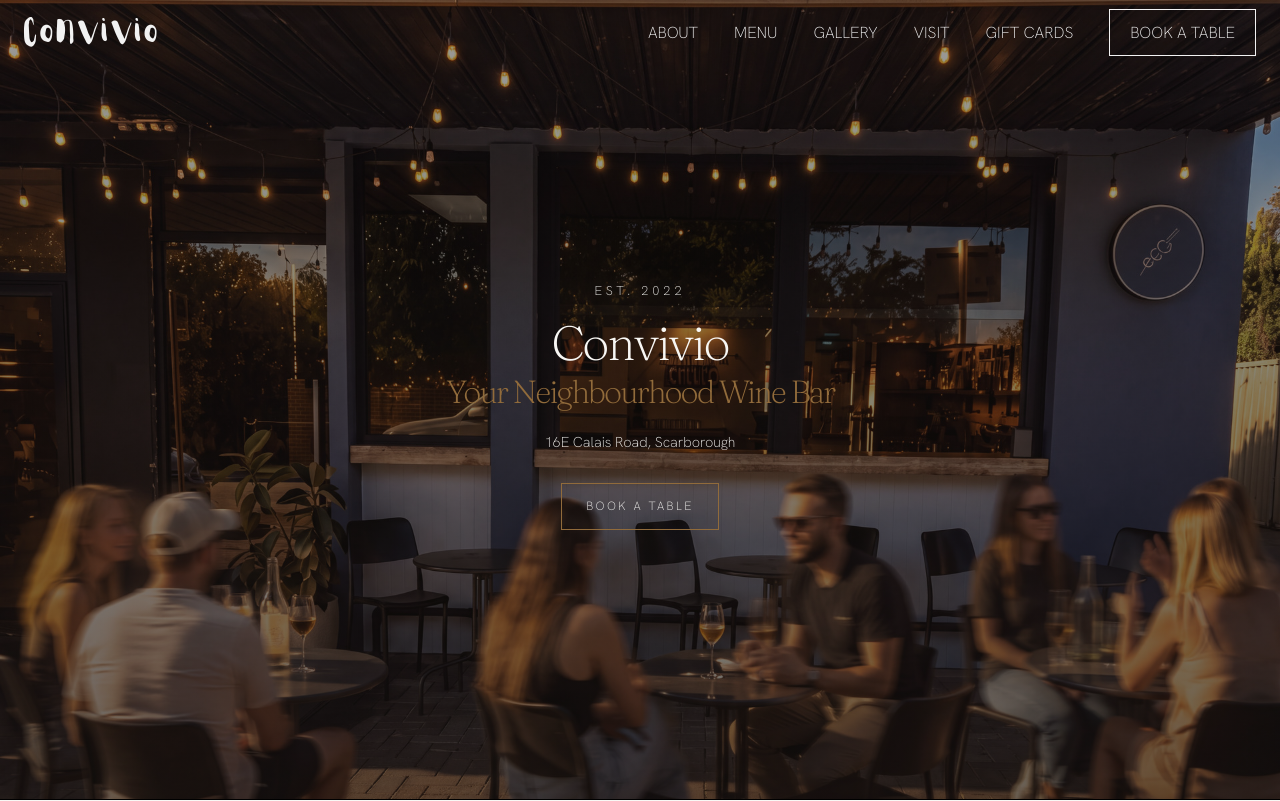
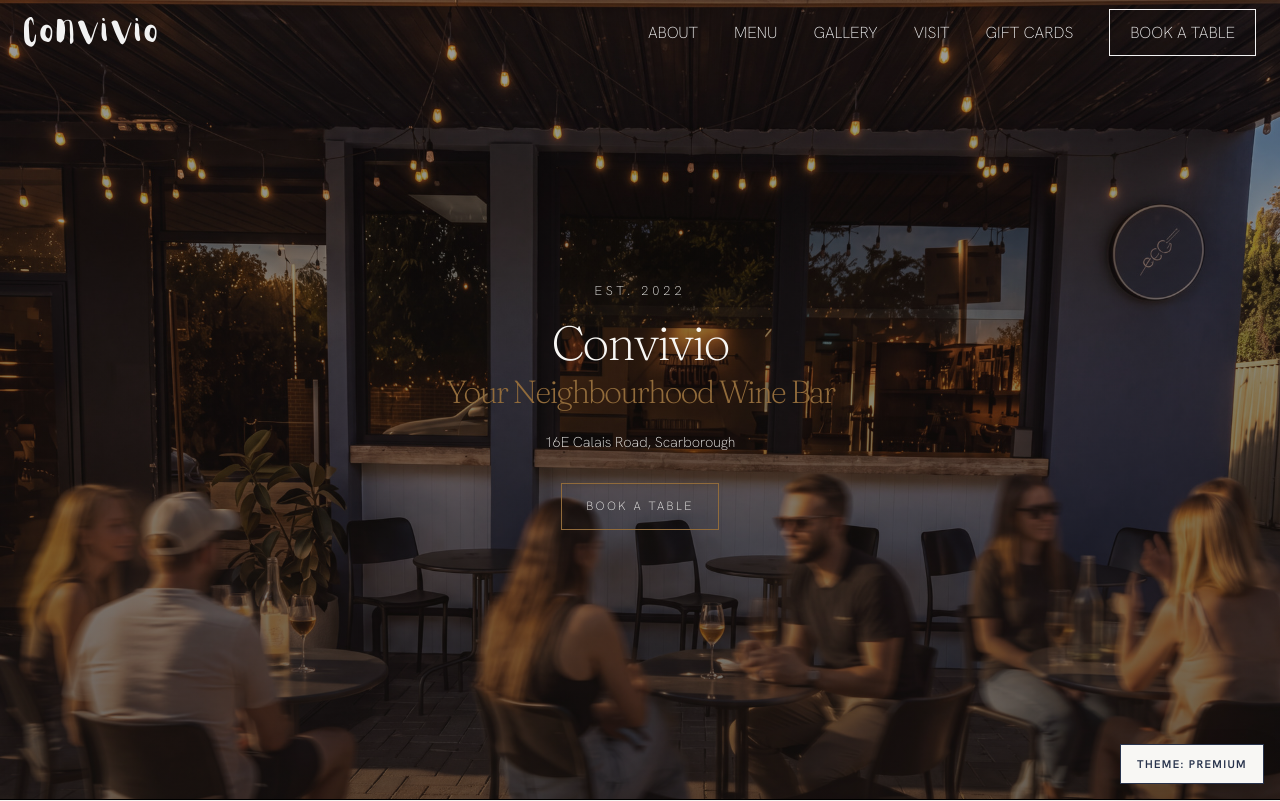
Before and after one commit to DevifyDev/convivio, a Next.js app: page / in a window 1280 px wide. Shown: the top 801 px of the page. Built offline with nearby package versions, Linux system fonts and the light colour scheme.

Commit message:
Added ThemeSwitcher component

```diff
--- a/src/app/globals.css
+++ b/src/app/globals.css
@@ -7,6 +7,7 @@
 }
 
 :root {
+  --display-font: var(--heading-font);
   --brand-font: 'Aloja Extended', serif;
 
   --primary-white: #f8f7f4;
@@ -31,6 +32,20 @@
   --inline-padding: 1.5rem;
   --block-padding: 4rem;
 
+}
+
+html[data-theme='convivio'] {
+  --display-font: var(--brand-font);
+
+  --primary-black: #28334c;
+  --premium-black: #28334c;
+
+  --light-background: #f8f7f4;
+  --medium-background: #3a5d71;
+  --dark-background: #28334c;
+
+  --dark-text: #28334c;
+  --shadow-color: #d8dde3;
 }
 
 * {
@@ -58,5 +73,5 @@
 }
 
 h1, h2, h3 {
-  font-family: var(--heading-font), serif;
+  font-family: var(--display-font), serif;
 }
--- a/src/app/layout.tsx
+++ b/src/app/layout.tsx
@@ -23,6 +23,7 @@
   return (
     <html
       lang='en'
+      data-theme='premium'
       className={`${headingFont.variable} ${bodyFont.variable}`}
     >
       <body>
--- a/src/app/page.tsx
+++ b/src/app/page.tsx
@@ -5,6 +5,8 @@
 import Gallery from '@/components/Gallery/Gallery'
 import Location from '@/components/Location/Location'
 import Footer from '@/components/Footer/Footer'
+
+import ThemeSwitcher from '@/components/ThemeSwitcher/ThemeSwitcher'
 
 export default function Homepage() {
   return (
@@ -16,6 +18,7 @@
       <Gallery />
       <Location />
       <Footer />
+      <ThemeSwitcher />
     </>
   )
 }
--- /dev/null
+++ b/src/components/ThemeSwitcher/ThemeSwitcher.module.css
@@ -0,0 +1,22 @@
+.switcher {
+  position: fixed;
+  right: 1rem;
+  bottom: 1rem;
+  z-index: 100;
+  padding: 0.75rem 1rem;
+  border: 1px solid #28334c;
+  background: #f8f7f4;
+  color: #28334c;
+  font-family: var(--body-font), sans-serif;
+  font-size: 0.7rem;
+  font-weight: 600;
+  letter-spacing: 0.12em;
+  text-transform: uppercase;
+  cursor: pointer;
+  box-shadow: 0 0.5rem 1.5rem rgba(0, 0, 0, 0.15);
+}
+
+.switcher:hover {
+  background: #28334c;
+  color: #f8f7f4;
+}
--- /dev/null
+++ b/src/components/ThemeSwitcher/ThemeSwitcher.tsx
@@ -0,0 +1,28 @@
+'use client'
+
+import { useState } from 'react'
+import styles from './ThemeSwitcher.module.css'
+
+type Theme = 'premium' | 'convivio'
+
+export default function ThemeSwitcher() {
+  const [theme, setTheme] = useState<Theme>('premium')
+
+  function toggleTheme() {
+    const nextTheme = theme === 'premium' ? 'convivio' : 'premium'
+
+    document.documentElement.dataset.theme = nextTheme
+    setTheme(nextTheme)
+  }
+
+  return (
+    <button
+      className={styles.switcher}
+      type='button'
+      onClick={toggleTheme}
+      aria-label='Switch website theme'
+    >
+      Theme: {theme}
+    </button>
+  )
+}
```
Also changed, not shown: workspace.js (+5 -5 lines), src/app/page.module.css (deleted).
